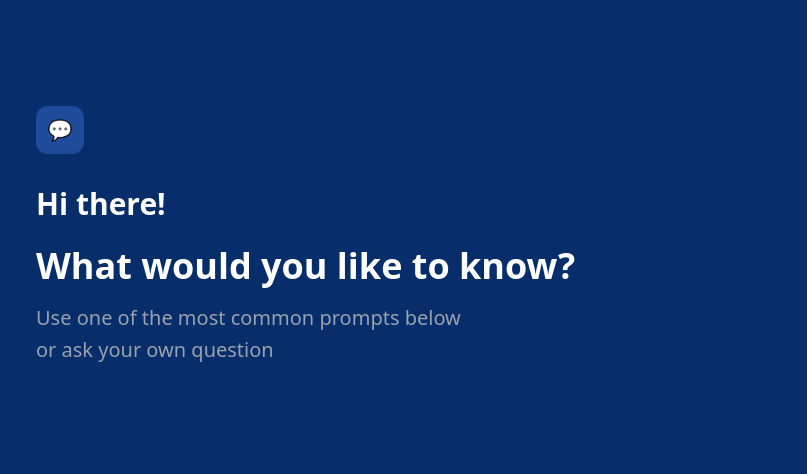
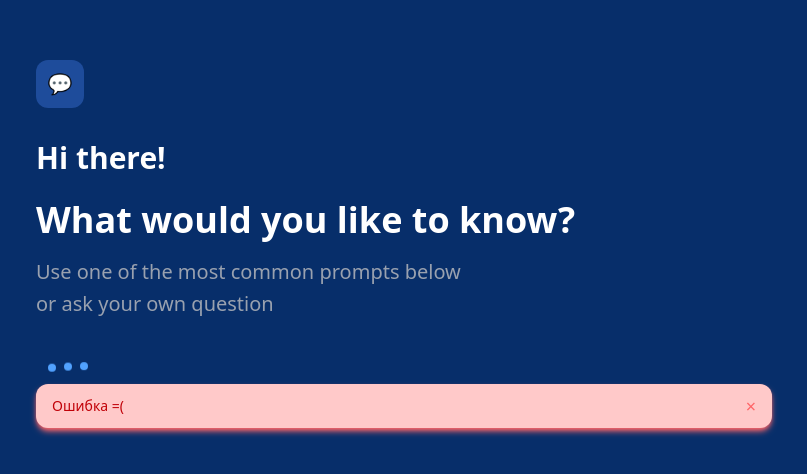
Before and after one commit to malyshenko-developer/go-react-ai-chat, a React (Vite) app in the folder frontend/: page / in a window 1280 px wide. Shown: the part 148-622 px from the top of the page, without its empty margins (236-1043 px from the left). Built offline with nearby package versions, Linux system fonts and the light colour scheme.

Commit message:
feat: add loading indicator and error message components

```diff
--- a/frontend/src/components/ChatContainer.tsx
+++ b/frontend/src/components/ChatContainer.tsx
@@ -1,9 +1,9 @@
 import { useState } from "react"
-
-import type { Message } from "@/types/message.ts"
 
 import { useChat } from "@/hooks/useChat.ts"
 
+import ErrorMessage from "@/components/ErrorMessage.tsx"
+import { LoadingIndicator } from "@/components/LoadingIndicator.tsx"
 import { MessageList } from "@/components/MessageList.tsx"
 import { WelcomeScreen } from "@/components/WelcomeScreen.tsx"
 
@@ -24,11 +24,11 @@ export const ChatContainer = () => {
 
 			{messages.length > 0 && <MessageList messages={messages} />}
 
-			{isLoading && <div className="text-white">Loading...</div>}
+			{isLoading && <LoadingIndicator />}
+			<LoadingIndicator />
 
-			{error && (
-				<div className="bg-red-100 text-red-700 p-2 rounded mb-2">{error}</div>
-			)}
+			{error && <ErrorMessage message={error} onClose={clearError} />}
+			<ErrorMessage message={"Ошибка =("} onClose={clearError} />
 		</div>
 	)
 }
--- /dev/null
+++ b/frontend/src/components/ErrorMessage.tsx
@@ -0,0 +1,20 @@
+interface ErrorMessageProps {
+	message: string
+	onClose: () => void
+}
+
+const ErrorMessage = ({ message, onClose }: ErrorMessageProps) => {
+	return (
+		<div className="bg-red-200 text-red-700 px-4 py-3 rounded-xl flex items-center justify-between mb-4 shadow-red-400 shadow-md">
+			<p className="text-sm">{message}</p>
+			<button
+				onClick={onClose}
+				className="text-red-400 hover:text-red-600 ml-3 text-lg leading-none cursor-pointer"
+			>
+				×
+			</button>
+		</div>
+	)
+}
+
+export default ErrorMessage
--- /dev/null
+++ b/frontend/src/components/LoadingIndicator.tsx
@@ -0,0 +1,9 @@
+export const LoadingIndicator = () => {
+	return (
+		<div className="flex items-center gap-2 text-gray-300 p-3">
+			<span className="w-2 h-2 rounded-full bg-blue-400 animate-bounce" />
+			<span className="w-2 h-2 rounded-full bg-blue-400 animate-bounce [animation-delay:0.15s]" />
+			<span className="w-2 h-2 rounded-full bg-blue-400 animate-bounce [animation-delay:0.3s]" />
+		</div>
+	)
+}
```
